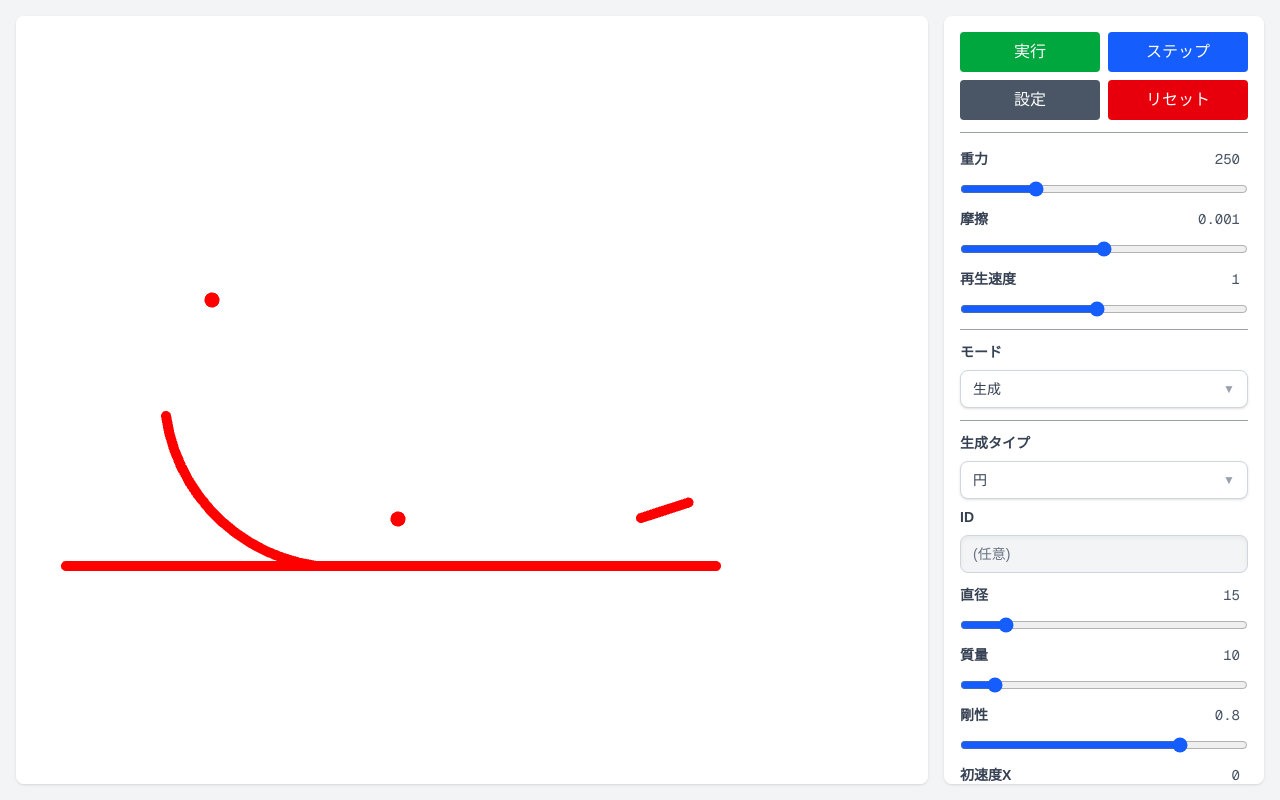
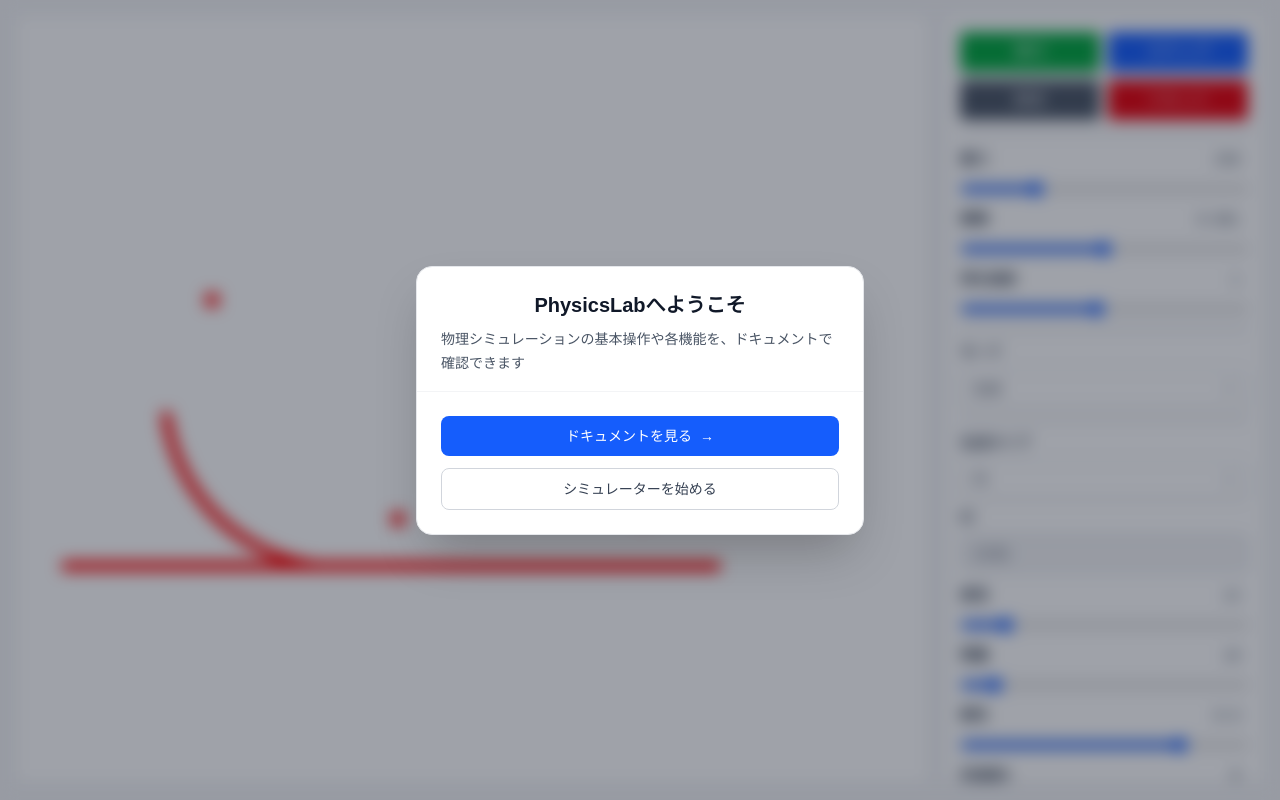
Before and after one commit to Taka005/PhysicsLab, a Next.js app: page / in a window 1280 px wide. Built offline with nearby package versions, Linux system fonts and the light colour scheme.

Commit message:
WelcomePopupコンポーネントを追加し、ページに統合。設定パネルにドキュメンテーションへのリンクを追加。

```diff
--- a/src/app/page.tsx
+++ b/src/app/page.tsx
@@ -9,6 +9,7 @@ import { EditProvider } from "@/context/EditContext";
 import { FillProvider } from "@/context/FillContext";
 import { AnalysisProvider } from "@/context/AnalysisContext";
 import { CanvasExportProvider } from "@/context/CanvasExportContext";
+import WelcomePopup from "@/components/WelcomePopup";
 
 export default function Page() {
   return (
@@ -24,6 +25,7 @@ export default function Page() {
                       <CanvasExportProvider>
                         <PhysicsCanvas/>
                         <ControlPanel/>
+                        <WelcomePopup/>
                       </CanvasExportProvider>
                     </AnalysisProvider>
                   </ProtractorProvider>
--- /dev/null
+++ b/src/components/WelcomePopup.tsx
@@ -0,0 +1,106 @@
+"use client";
+
+import Link from "next/link";
+import { useEffect, useRef, useState } from "react";
+
+const WELCOME_STORAGE_KEY = "welcome-seen";
+
+export default function WelcomePopup() {
+  const [showWelcome, setShowWelcome] = useState(false);
+  const [showSmallScreenWarning, setShowSmallScreenWarning] = useState(false);
+  const [isSmallScreen, setIsSmallScreen] = useState(false);
+  const hasDismissedWarning = useRef(false);
+
+  useEffect(() => {
+    try {
+      const isFirstVisit = window.localStorage.getItem(WELCOME_STORAGE_KEY) !== "true";
+
+      if (isFirstVisit) {
+        window.localStorage.setItem(WELCOME_STORAGE_KEY, "true");
+      }
+
+      setShowWelcome(isFirstVisit);
+    } catch (error) {
+      setShowWelcome(true);
+    }
+
+    const mediaQuery = window.matchMedia("(max-width: 767px)");
+
+    const updateScreenSize = () => {
+      setIsSmallScreen(mediaQuery.matches);
+      setShowSmallScreenWarning(mediaQuery.matches && !hasDismissedWarning.current);
+    };
+
+    updateScreenSize();
+    mediaQuery.addEventListener("change", updateScreenSize);
+
+    return () => {
+      mediaQuery.removeEventListener("change", updateScreenSize);
+    };
+  }, []);
+
+  const isOpen = showWelcome || showSmallScreenWarning;
+
+  if (!isOpen) return null;
+
+  const handleClose = () => {
+    if (isSmallScreen) {
+      hasDismissedWarning.current = true;
+    }
+
+    setShowWelcome(false);
+    setShowSmallScreenWarning(false);
+  };
+
+  return (
+    <div className="fixed inset-0 z-[100] flex items-center justify-center bg-gray-900/40 p-4 backdrop-blur-sm">
+      <section
+        role="dialog"
+        aria-modal="true"
+        aria-labelledby="welcome-dialog-title"
+        aria-describedby="welcome-dialog-description"
+        className="w-full max-w-md overflow-hidden rounded-2xl border border-gray-200 bg-white shadow-2xl"
+      >
+        <div className="border-b border-gray-100 px-6 pb-4 pt-6">
+          <h2 id="welcome-dialog-title" className="text-xl font-semibold text-gray-900 text-center">
+            {isSmallScreen ? "画面サイズについて" : "PhysicsLabへようこそ"}
+          </h2>
+          <p id="welcome-dialog-description" className="mt-2 text-sm leading-6 text-gray-600">
+            {isSmallScreen
+              ? "PhysicsLabは大きな画面での操作を想定しています。スマートフォンなどの小さな画面では、コントロールパネルや編集ウィンドウが使いづらい場合があります"
+              : "物理シミュレーションの基本操作や各機能を、ドキュメントで確認できます"}
+          </p>
+        </div>
+        <div className="flex flex-col gap-3 p-6">
+          {isSmallScreen && (
+            <div className="flex gap-3 rounded-xl border border-amber-200 bg-amber-50 p-3 text-sm leading-5 text-amber-900">
+              <span
+                aria-hidden="true"
+                className="flex h-6 w-6 shrink-0 items-center justify-center rounded-full bg-amber-100 font-bold text-amber-700"
+              >
+                !
+              </span>
+              <p>可能であれば、PCやタブレットなど大きな画面でのご利用をおすすめします</p>
+            </div>
+          )}
+          {showWelcome && (
+            <Link
+              href="/docs"
+              className="inline-flex items-center justify-center gap-2 rounded-lg bg-blue-600 px-4 py-2.5 text-sm font-medium text-white transition hover:bg-blue-700 focus:outline-none focus:ring-2 focus:ring-blue-500 focus:ring-offset-2"
+            >
+              ドキュメントを見る
+              <span aria-hidden="true">→</span>
+            </Link>
+          )}
+          <button
+            type="button"
+            onClick={handleClose}
+            className="rounded-lg border border-gray-300 bg-white px-4 py-2.5 text-sm font-medium text-gray-700 transition hover:bg-gray-50 focus:outline-none focus:ring-2 focus:ring-blue-500 focus:ring-offset-2"
+          >
+            {isSmallScreen ? "了解して続ける" : "シミュレーターを始める"}
+          </button>
+        </div>
+      </section>
+    </div>
+  );
+}
--- a/src/components/settings/SettingPanel.tsx
+++ b/src/components/settings/SettingPanel.tsx
@@ -512,6 +512,29 @@ export default function SettingPanel({ onOpenScriptManager, onOpenWorldManager }
                 </span>
               </a>
             </div>
+            <div className="grid grid-rows-1 gap-2">
+              <a
+                href="/docs"
+                target="_blank"
+                rel="noopener noreferrer"
+                className="group flex items-center gap-3 rounded-xl border border-gray-300 bg-white p-3 transition-all hover:border-gray-300 hover:bg-gray-50 hover:shadow-sm"
+              >
+                <div className="flex h-9 w-9 shrink-0 items-center justify-center rounded-lg bg-gray-100 text-gray-700 transition-colors group-hover:bg-gray-200">
+
+                </div>
+                <div className="min-w-0 flex-1">
+                  <p className="truncate text-xs font-semibold text-gray-800">
+                    ヘルプ
+                  </p>
+                  <p className="mt-1 truncate text-[10px] text-gray-400">
+                    ドキュメンテーション
+                  </p>
+                </div>
+                <span className="text-xs text-gray-400 transition-transform group-hover:translate-x-0.5 group-hover:text-gray-500">
+                  ↗
+                </span>
+              </a>
+            </div>
           </div>
         )}
       </div>
```
